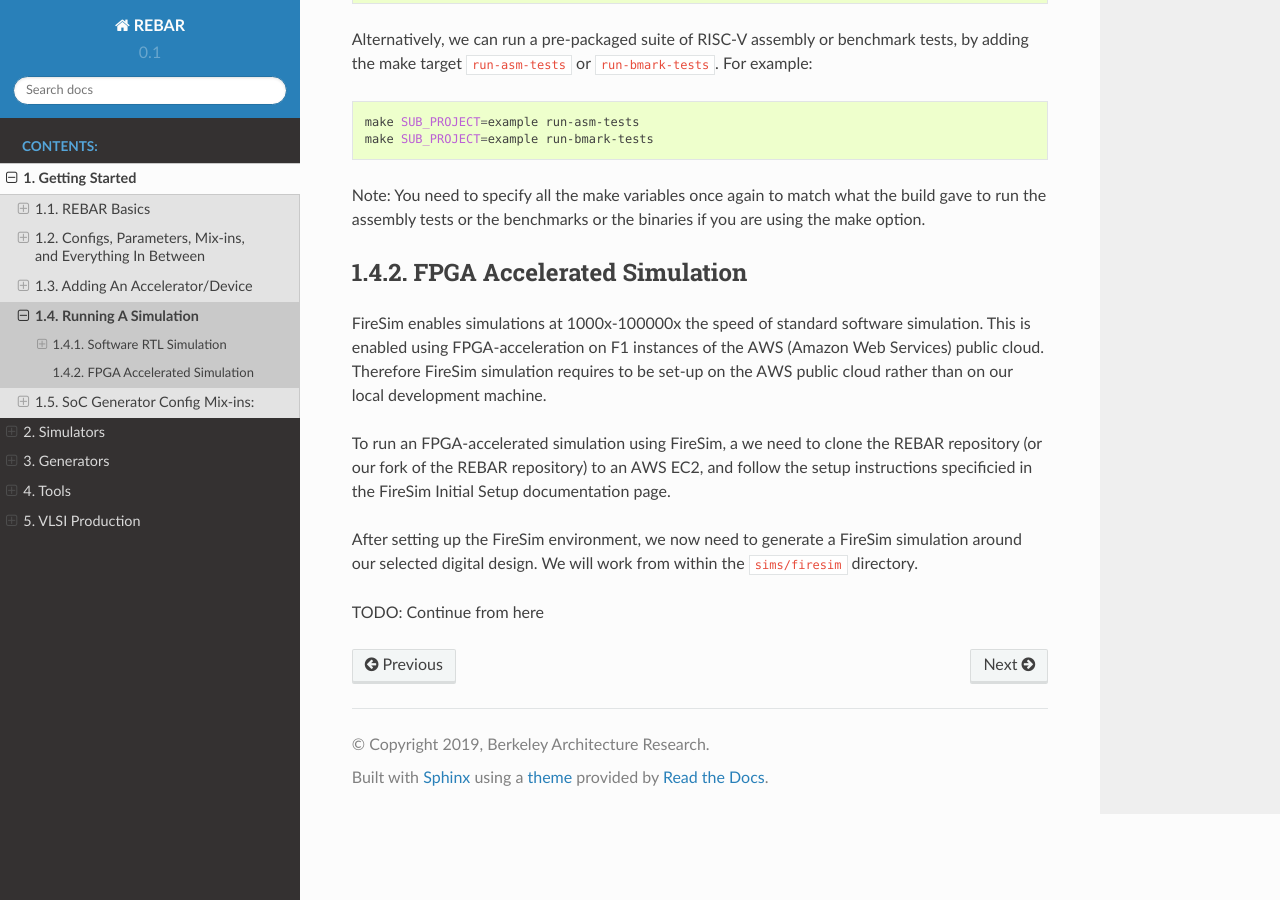
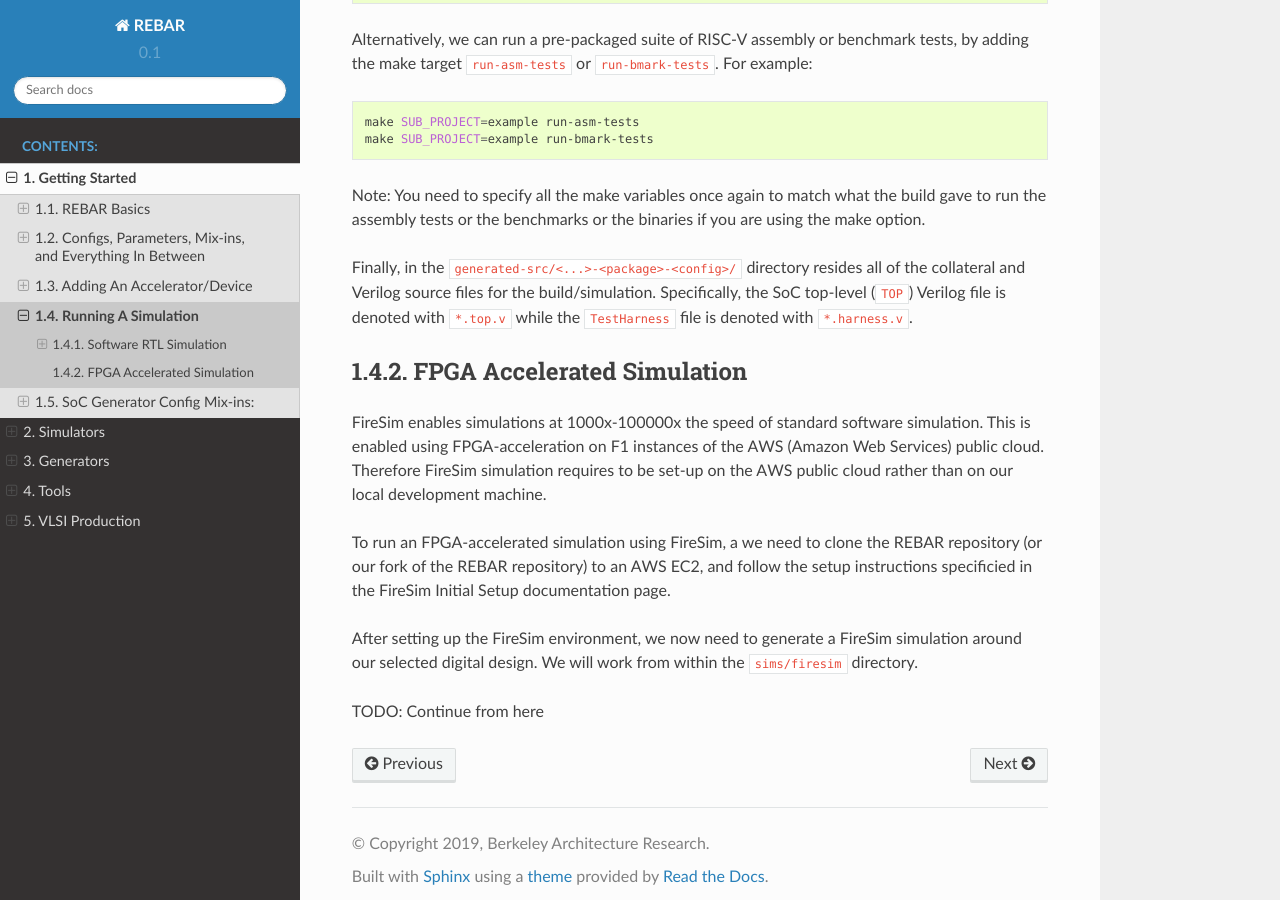
Before and after one commit to ucb-bar/chipyard, a Sphinx documentation site: the page built from docs/Getting-Started/Running-A-Simulation.rst, in a window 1280 px wide and 900 px high, scrolled down 1908 px. Built offline with Sphinx 7.4.7 and the Read the Docs theme 2.0.0, drawn with Linux system fonts in a browser that asks for light colours; pages that are not in the unit, such as notebooks, are missing from menus.

Commit message:
add section on where to find verilog

```diff
--- a/docs/Getting-Started/Running-A-Simulation.rst
+++ b/docs/Getting-Started/Running-A-Simulation.rst
@@ -88,6 +88,9 @@ For example:
 
 Note: You need to specify all the make variables once again to match what the build gave to run the assembly tests or the benchmarks or the binaries if you are using the make option.
 
+Finally, in the ``generated-src/<...>-<package>-<config>/`` directory resides all of the collateral and Verilog source files for the build/simulation.
+Specifically, the SoC top-level (``TOP``) Verilog file is denoted with ``*.top.v`` while the ``TestHarness`` file is denoted with ``*.harness.v``.
+
 FPGA Accelerated Simulation
 ---------------------------
 FireSim enables simulations at 1000x-100000x the speed of standard software simulation.
```
